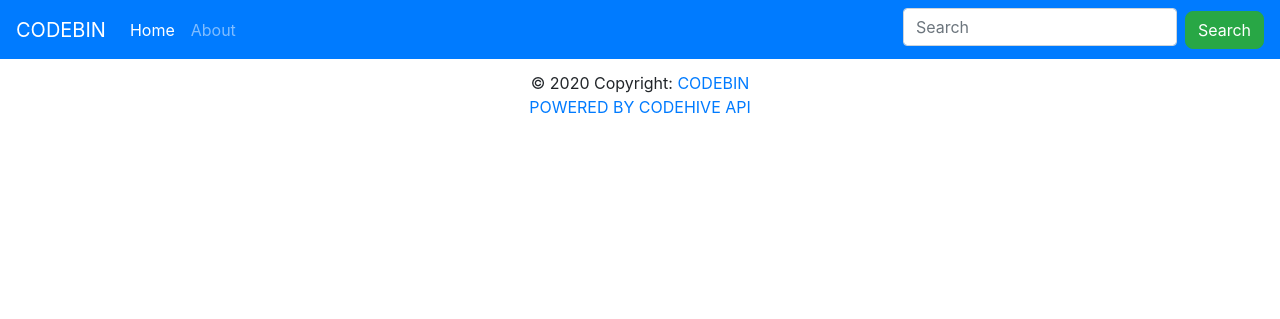
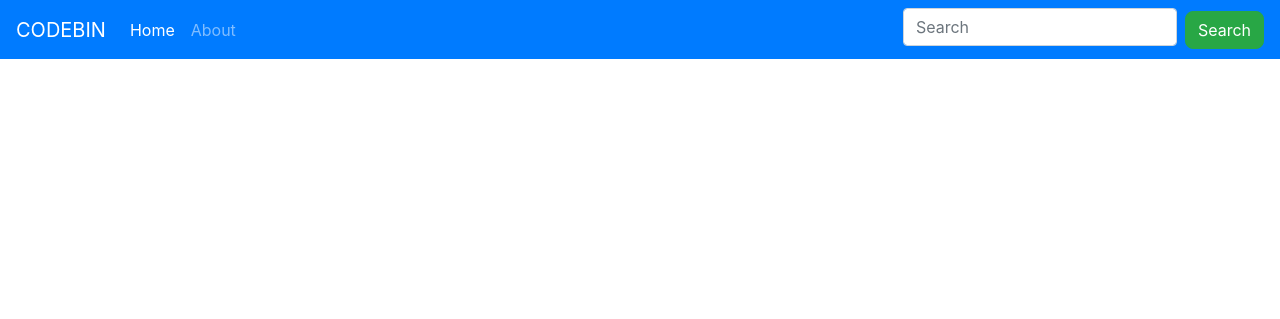
Before and after one commit to deltawing-0700/CodeBinWebSite, a Flask app: page / in a window 1280 px wide. Shown: the top 319 px of the page. Run offline with Flask 2, Linux system fonts and the light colour scheme; parts of the project's set-up code (start-up, migrations or seed data) failed here and were passed over; some libraries are stand-ins or nearby versions.

Commit message:
footer fix 1

```diff
--- a/templates/base.html
+++ b/templates/base.html
@@ -45,18 +45,6 @@
 
 {% endblock %}
 
-<!-- Footer -->
-<footer class="page-footer font-small blue">
 
-  <!-- Copyright -->
-  <div class="footer-copyright text-center py-3">© 2020 Copyright:
-    <a href="https://codebin.repl.co"> CODEBIN </a><br>
-    <a href="http://codehive.sketchub.in/api/"> POWERED BY CODEHIVE API </a>
-  </div>
-  <!-- Copyright -->
-
-</footer>
-<!-- Footer -->
-</div>
     </body>
 </html>
```
